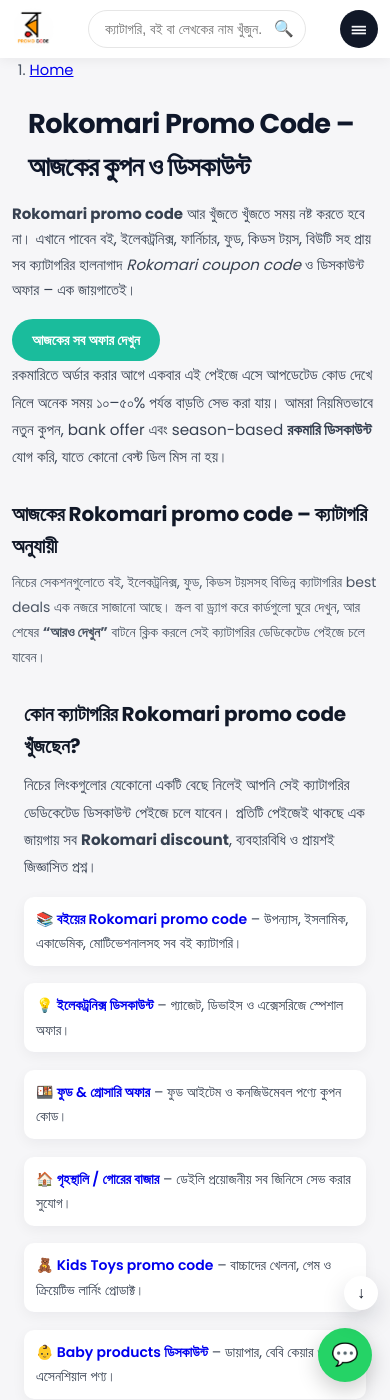
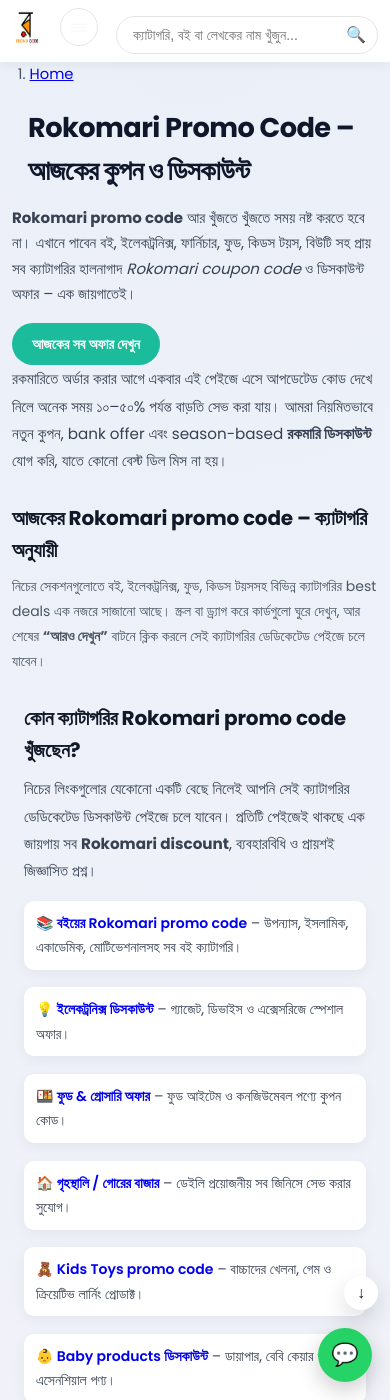
Before and after one commit to RokomariPromoCode/rokomaripromocode.github.io, a Jekyll site: the page built from index.md, in a window 390 px wide and 1400 px high. Built offline with Jekyll 4.4.1, drawn with Linux system fonts in a browser that asks for light colours.

Commit message:
Update styles.css

```diff
--- a/assets/styles.css
+++ b/assets/styles.css
@@ -12,12 +12,16 @@
 }
 
 body {
-  font-family: "Poppins", sans-serif;
-  background: #f6f6f8;
-  color: #111827;
-  min-height: 100vh;
+  font-family: "Poppins", system-ui, -apple-system, BlinkMacSystemFont, "Segoe UI", sans-serif;
+  background:
+    radial-gradient(circle at top, rgba(59, 130, 246, 0.06), transparent 55%),
+    radial-gradient(circle at bottom, rgba(16, 185, 129, 0.04), transparent 60%),
+    #f6f6f8;
+  color: #0f172a;
   -webkit-font-smoothing: antialiased;
+  text-rendering: optimizeLegibility;
 }
+
 
 img {
   max-width: 100%;
@@ -1410,3 +1414,77 @@
     transform: rotate(360deg);
   }
 }
+
+/* ============================================================
+   MOBILE NAVIGATION
+   ============================================================ */
+@media (max-width: 900px) {
+  .header-container {
+    align-items: flex-start;
+  }
+
+  .header-search-wrapper {
+    flex: 1 1 100%;
+    order: 2;
+    margin: 8px 0 0;
+  }
+
+  .modern-header nav {
+    margin-left: auto;
+  }
+
+  .menu-links {
+    position: absolute;
+    top: 100%;
+    right: 16px;
+    left: 16px;
+    margin-top: 10px;
+    padding: 10px 12px;
+    flex-direction: column;
+    gap: 4px;
+    background: #ffffff;
+    border-radius: 16px;
+    box-shadow: 0 18px 40px rgba(15, 23, 42, 0.18);
+    border: 1px solid rgba(148, 163, 184, 0.35);
+    display: none;
+    z-index: 1100;
+  }
+
+  .menu-links.active {
+    display: flex;
+  }
+
+  .menu-links li {
+    width: 100%;
+  }
+
+  .menu-links a {
+    display: block;
+    padding: 9px 10px;
+    border-radius: 10px;
+    font-weight: 500;
+    font-size: 14px;
+  }
+
+  .menu-links a:hover {
+    background: #f3f4f6;
+  }
+
+  .hamburger {
+    display: inline-flex;
+    align-items: center;
+    justify-content: center;
+    border-radius: 999px;
+    border: 1px solid #e5e7eb;
+    background: #ffffff;
+    width: 38px;
+    height: 38px;
+    font-size: 22px;
+  }
+
+  .hamburger.is-open {
+    background: #111827;
+    color: #f9fafb;
+    border-color: #111827;
+  }
+}
```
